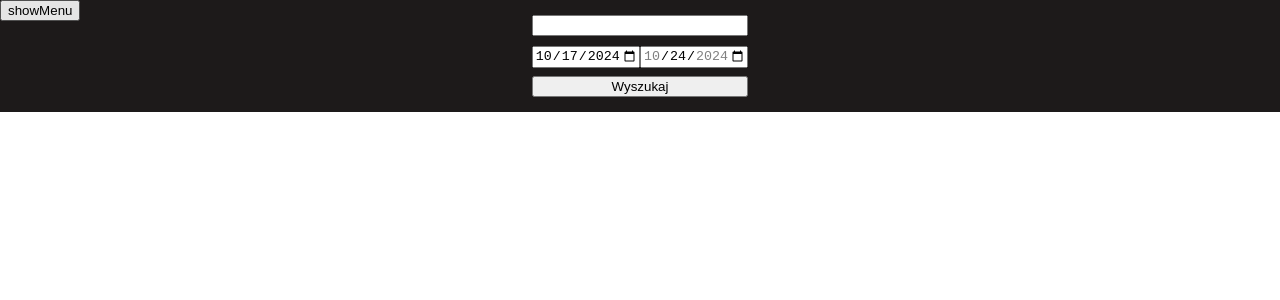
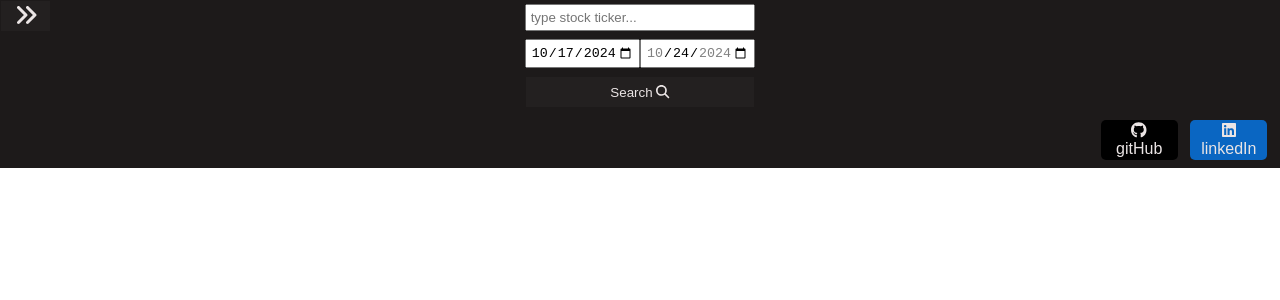
Before and after one commit to MajkiX/react-finance-project, a React (Create React App) app: page / in a window 1280 px wide. Shown: the top 300 px of the page. Built offline with nearby package versions, Linux system fonts and the light colour scheme.

Commit message:
Style changes

```diff
--- a/package.json
+++ b/package.json
@@ -4,6 +4,7 @@
   "private": true,
   "dependencies": {
     "@fortawesome/fontawesome-svg-core": "^6.6.0",
+    "@fortawesome/free-brands-svg-icons": "^6.6.0",
     "@fortawesome/free-solid-svg-icons": "^6.6.0",
     "@fortawesome/react-fontawesome": "^0.2.2",
     "@testing-library/jest-dom": "^5.17.0",
--- a/src/App.js
+++ b/src/App.js
@@ -1,9 +1,13 @@
-import { useEffect, useState } from 'react';
+import { useState } from 'react';
 import axios from 'axios'
+import { FontAwesomeIcon } from '@fortawesome/react-fontawesome'
+import { faAnglesRight } from '@fortawesome/free-solid-svg-icons'
+
 import './App.scss';
 import Main from './components/Main/Main';
 import Header from './components/Header/Header';
 import AsideMenu from './components/AsideMenu/AsideMenu';
+import Footer from './components/Footer/Footer';
 
 function App() {
   const date = new Date()
@@ -18,7 +22,7 @@ function App() {
   const [secondDate, setSecondDate] = useState(yesterdayDate)
   const [tickerInfo, setTickerInfo] = useState(null)
   const [isAsideMenuVisible, setIsAsideMenuVisible] = useState(false)
-  const [favouriteTickers, setFavouriteTickers] = useState([])
+  const [favouriteTickers, setFavouriteTickers] = useState(['TSLA', "T", "AAPL"])
 
 
   const API_KEY = '3b7fOT4l9UZGBGtJGyuZzwwuF0n2hqxb'
@@ -89,7 +93,7 @@ function App() {
       setTicker={setTicker}
     />
     :
-    <button onClick={handleShowAsideMenu}>showMenu</button>
+    <button className='showMenuButton' onClick={handleShowAsideMenu}><FontAwesomeIcon icon={faAnglesRight} style={{color: "#ebe5e5",}} /></button>
 
 
   return (
@@ -103,15 +107,18 @@ function App() {
         yesterdayDate={yesterdayDate}
         ticker={ticker}
         firstDate={firstDate}
-        secondDate={secondDate}/>
+        secondDate={secondDate}
+      />
       {stock && tickerInfo &&
       <Main
-      stock={stock}
-      tickerInfo={tickerInfo}
-      favouriteTickers={favouriteTickers}
-      API_KEY={API_KEY}
-      yesterdayDate={yesterdayDate}
-      handleAddToFavourite={handleAddToFavourite}/>}
+        stock={stock}
+        tickerInfo={tickerInfo}
+        favouriteTickers={favouriteTickers}
+        API_KEY={API_KEY}
+        yesterdayDate={yesterdayDate}
+        handleAddToFavourite={handleAddToFavourite}
+      />}
+      <Footer/>
     </div>
   );
 }
--- a/src/App.scss
+++ b/src/App.scss
@@ -1,7 +1,16 @@
 .App {
+  margin: 0;
   height: 100%;
   text-align: center;
   background-color: #232020;
+
+  .showMenuButton {
+    height: 4vh;
+    width: 4vw;
+    background-color: #232020;
+    border: 1px solid #1d1a1a;
+    font-size: 1.5rem;
+  }
 }
 
 aside {
--- a/src/components/AsideMenu/AsideMenu.jsx
+++ b/src/components/AsideMenu/AsideMenu.jsx
@@ -1,4 +1,6 @@
 import React from 'react';
+import { FontAwesomeIcon } from '@fortawesome/react-fontawesome'
+import { faAnglesLeft } from '@fortawesome/free-solid-svg-icons'
 import './AsideMenu.scss'
 
 const AsideMenu = ({ handleShowAsideMenu, favouriteTickers, setTicker }) => {
@@ -8,13 +10,13 @@ const AsideMenu = ({ handleShowAsideMenu, favouriteTickers, setTicker }) => {
     const favouriteTickersList = favouriteTickers.map(ticker => (
         <li>
             <h3>{ticker}</h3>
-            <button onClick={() => setTicker(ticker)}>Set Ticker</button>
+            <button className='setTickerButton' onClick={() => setTicker(ticker)}>Set Ticker</button>
         </li>
     ))
 
     return (
         <div className='asideMenu'>
-            <button onClick={handleShowAsideMenu}>schowaj</button>
+            <button className='hideMenuButton' onClick={handleShowAsideMenu}><FontAwesomeIcon icon={faAnglesLeft} style={{ color: "#ebe5e5", }} /></button>
             <ul>{favouriteTickersList}</ul>
         </div>
     );
--- a/src/components/AsideMenu/AsideMenu.scss
+++ b/src/components/AsideMenu/AsideMenu.scss
@@ -1,14 +1,32 @@
 .asideMenu {
-    width: 5vw;
+    width: 6vw;
     height: 100vh;
-    background-color: beige;
+    background-color: #1d1a1a;
     z-index: 10;
+
+    .hideMenuButton {
+        height: 4vh;
+        width: 4vw;
+        background-color: #232020;
+        border: 1px solid #1d1a1a;
+        font-size: 1.5rem;
+    }
 
     ul {
         padding: 0;
 
         li {
             list-style: none;
+            color: #ebe5e5;
+
+            .setTickerButton {
+                color: #ebe5e5;
+                height: 4vh;
+                width: 4vw;
+                background-color: #232020;
+                border: 1px solid #1d1a1a;
+
+            }
         }
     }
 }
--- /dev/null
+++ b/src/components/Footer/Footer.jsx
@@ -0,0 +1,17 @@
+import React from 'react';
+import { FontAwesomeIcon } from '@fortawesome/react-fontawesome';
+import { faGithub, faLinkedin } from '@fortawesome/free-brands-svg-icons'
+
+import './Footer.scss'
+
+
+const Footer = () => {
+    return (
+        <div className="footer">
+            <a href="https://github.com/MajkiX"><button className='gitHub-button'><FontAwesomeIcon icon={faGithub} /> gitHub</button></a>
+            <a href="https://www.linkedin.com/in/mateusz-zawadzki-9b57a6273?utm_source=share&utm_campaign=share_via&utm_content=profile&utm_medium=android_app"><button className='linkedin-button'><FontAwesomeIcon icon={faLinkedin} /> linkedIn</button></a>
+        </div>
+    );
+}
+
+export default Footer;
--- /dev/null
+++ b/src/components/Footer/Footer.scss
@@ -0,0 +1,38 @@
+.footer {
+    bottom: 0;
+    height: 7vh;
+    width: 100%;
+    display: flex;
+    justify-content: end;
+    align-items: center;
+    background-color: #1d1a1a;
+    ;
+
+    button {
+        height: 5vh;
+        width: 6vmax;
+        color: #ebe5e5;
+        border-radius: 5px;
+        border: none;
+        font-size: 1rem;
+        margin-right: 1vw;
+        cursor: pointer;
+    }
+
+    .gitHub-button {
+        background-color: black;
+    }
+
+    .linkedin-button {
+        background-color: #0a66c2;
+    }
+
+
+    @media only screen and (max-width: 1100px) {
+        button {
+            width: 10vmax;
+            margin-right: 3vw;
+            font-size: 0.85rem;
+        }
+    }
+}
--- a/src/components/Header/Header.jsx
+++ b/src/components/Header/Header.jsx
@@ -1,5 +1,7 @@
 import React from 'react';
 import './Header.scss'
+import { FontAwesomeIcon } from '@fortawesome/react-fontawesome'
+import { faMagnifyingGlass } from '@fortawesome/free-solid-svg-icons'
 
 const Header = ({ handleSetTicker, handleSetFirstDate, handleSetSecondDate, fetchData, ticker, firstDate, secondDate, yesterdayDate }) => {
 
@@ -11,12 +13,12 @@ const Header = ({ handleSetTicker, handleSetFirstDate, handleSetSecondDate, fetc
     return (
         <div className='header'>
             <form className='header__form' onSubmit={handleSubmit}>
-                <input onChange={handleSetTicker} maxLength={4} type="text" value={ticker} />
+                <input onChange={handleSetTicker} maxLength={4} type="text" value={ticker} placeholder='type stock ticker...' />
                 <div>
                     <input onChange={handleSetFirstDate} type="date" max={secondDate} name="" id="" value={firstDate} />
                     <input onChange={handleSetSecondDate} type="date" max={yesterdayDate} min={firstDate} name="" id="" value={secondDate} />
                 </div>
-                <button type="submit">Wyszukaj</button>
+                <button type="submit">Search <FontAwesomeIcon icon={faMagnifyingGlass} style={{ color: "#ebe5e5", }} /></button>
             </form>
         </div>
     );
--- a/src/components/Header/Header.scss
+++ b/src/components/Header/Header.scss
@@ -11,5 +11,16 @@
         display: flex;
         flex-direction: column;
         gap: 1vh;
+
+        input {
+            padding: 4px;
+        }
+
+        button {
+            height: 4vh;
+            color: #ebe5e5;
+            background-color: #232020;
+            border: 1px solid #1d1a1a;
+        }
     }
 }
--- a/src/components/Main/Main.jsx
+++ b/src/components/Main/Main.jsx
@@ -1,14 +1,15 @@
 import React, { useState } from 'react';
 import { LineChart, Line, XAxis, YAxis, CartesianGrid, Tooltip, Legend, ResponsiveContainer } from 'recharts';
 import { FontAwesomeIcon } from '@fortawesome/react-fontawesome'
-import { faStar } from '@fortawesome/free-solid-svg-icons'
+import { faStar, faArrowDownWideShort, faArrowTurnUp } from '@fortawesome/free-solid-svg-icons'
 
 import './Main.scss'
+
 
 const Main = ({ stock, tickerInfo, favouriteTickers, API_KEY, yesterdayDate, handleAddToFavourite }) => {
     const [isInfoVisible, setIsInfoVisible] = useState(false)
 
-    const { results, ticker } = stock
+    const { results, resultsCount, ticker } = stock
     const { name, address, branding, description, homepage_url, market_cap, sic_description, total_employees } = tickerInfo
 
     const isInFavourutes = favouriteTickers.includes(ticker)
@@ -24,16 +25,16 @@ const Main = ({ stock, tickerInfo, favouriteTickers, API_KEY, yesterdayDate, han
 
     const addicionalInfo = isInfoVisible &&
         <div className='addicionalInfo'>
-            <p>HomePage: <a href={homepage_url}>{homepage_url}</a></p>
-            <p>Market Cap: {market_cap}$</p>
-            <p>Category: {sic_description}</p>
-            <p>Addres: <br />
+            <p>Market Cap: ${Math.floor(market_cap)}</p>
+            {sic_description && <p>Category: {sic_description}</p>}
+            {total_employees && <p>Total employees: {total_employees}</p>}
+            {homepage_url && <p>HomePage: <a href={homepage_url}>{homepage_url}</a></p>}
+            {address && <p>Addres: <br />
                 {address.address1} <br />
                 {address.city} <br />
                 {address.postal_code} <br />
                 {address.state}
-            </p>
-            <p>Total employees: {total_employees}</p>
+            </p>}
         </div>
 
     return (
@@ -45,9 +46,9 @@ const Main = ({ stock, tickerInfo, favouriteTickers, API_KEY, yesterdayDate, han
                     <div className='starIcon'>{isInFavourutes ? <FontAwesomeIcon onClick={() => handleAddToFavourite(ticker)} icon={faStar} style={{ color: "#FFD43B" }} /> : <FontAwesomeIcon onClick={() => handleAddToFavourite(ticker)} icon={faStar} />}</div>
                 </div>
                 <div className='stockStats'>
-                    <p>{yesterdayDate}</p>
-                    <p>Highest price {results[0].h}</p>
-                    <p>Lowest price {results[0].l}</p>
+                    <h2>{yesterdayDate}</h2>
+                    <p>Highest price: ${results[resultsCount - 1].h}</p>
+                    <p>Lowest price: ${results[resultsCount - 1].l}</p>
                 </div>
             </div>
             <ResponsiveContainer className='graph' width="70%" height={500}>
@@ -62,18 +63,18 @@ const Main = ({ stock, tickerInfo, favouriteTickers, API_KEY, yesterdayDate, han
                 >
                     <CartesianGrid stroke="#8884d8" strokeDasharray="3 3" />
                     <XAxis dataKey={(item) => formatTimestamp(item.t)} /> {/* Data na osi X */}
-                    <YAxis domain={['dataMin - 10', 'dataMax + 10']} />
+                    <YAxis domain={['dataMin - 10', 'dataMax + 10']} tickFormatter={(value) => `$${value}`} />
                     <Tooltip />
                     <Legend />
-                    <Line type="monotone" dataKey="c" stroke="#8884d8" name="Cena zamknięcia" />
+                    <Line type="monotone" dataKey="c" stroke="#8884d8" name="Close Price" />
                     <Line type="monotone" dataKey="h" stroke="#8444d8" name="Highest Price" />
-                    <Line type="monotone" dataKey="h" stroke="#8422d8" name="Lowest Price" />
+                    <Line type="monotone" dataKey="l" stroke="#8422d8" name="Lowest Price" />
                 </LineChart>
             </ResponsiveContainer>
             <h2>Description: </h2>
             <p className='description'>{description}</p>
-            <div onClick={handleShowAddicionalInfo}>
-                Addicional Info
+            <div className='addicionalInfoButton' onClick={handleShowAddicionalInfo}>
+                Addicional Info {isInfoVisible ? <FontAwesomeIcon icon={faArrowTurnUp} /> : <FontAwesomeIcon icon={faArrowDownWideShort} />}
             </div>
             {addicionalInfo}
         </div>
--- a/src/components/Main/Main.scss
+++ b/src/components/Main/Main.scss
@@ -1,8 +1,9 @@
 .main {
+
+    height: 100%;
     display: flex;
     flex-direction: column;
     align-items: center;
-
     color: #ebe5e5;
 
     .stockInfo {
@@ -25,6 +26,20 @@
                 width: 100px;
             }
         }
+
+        .stockStats {
+            font-size: 18px;
+        }
+    }
+
+    .addicionalInfoButton {
+        margin: 3vh 0;
+        background-color: #1d1a1a;
+        padding: 1vmax;
+    }
+
+    .addicionalInfo {
+        margin-bottom: 2vh;
     }
 
 
```
Also changed, not shown: 1 other file (tests, documents, lock files or other folders).
